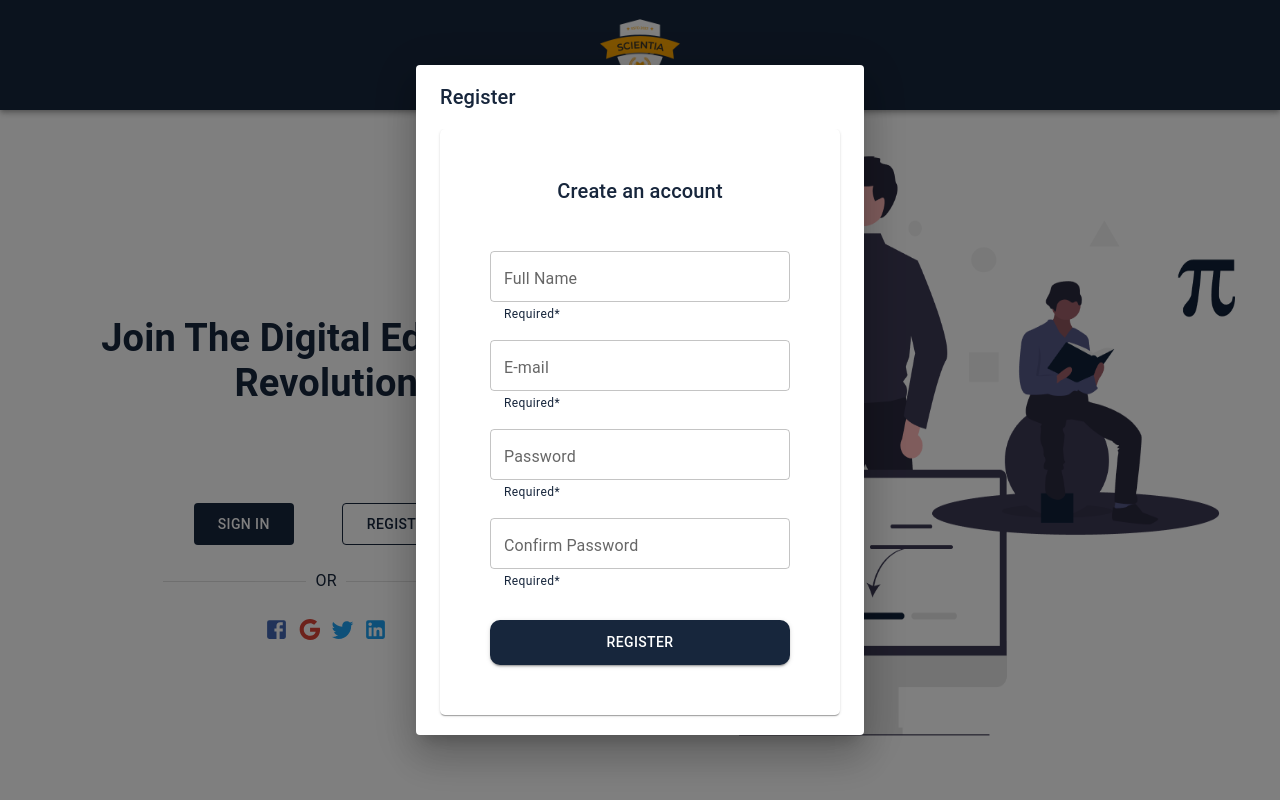
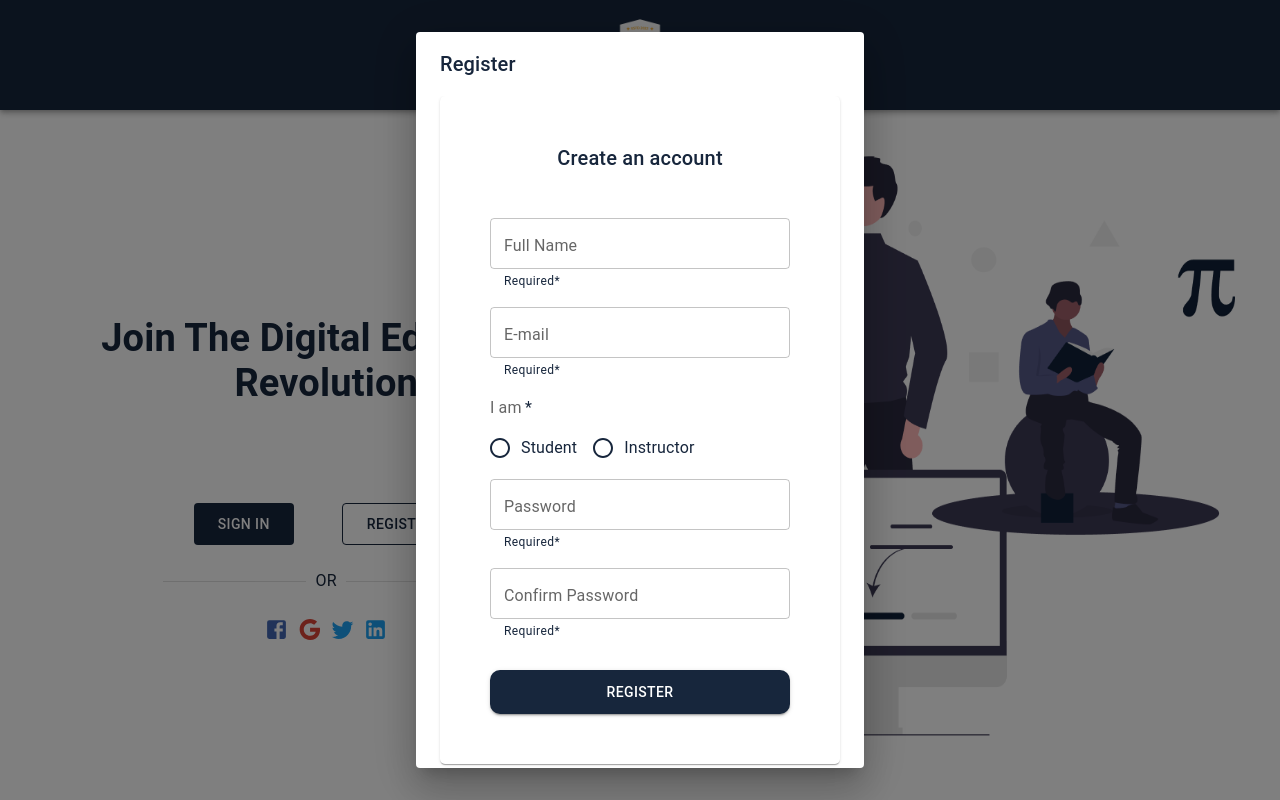
Before and after one commit to shehanxdev/ITPM-GRP-45-Scientia-LMS, a React (Create React App) app in the folder client/: page / in a window 1280 px wide. Both pictures are taken after a click on the button "REGISTER". Built offline with nearby package versions, Linux system fonts and the light colour scheme.

Commit message:
feat: added user type in reg form and colors in constants

```diff
--- a/client/src/components/Shared/RegisterForm/RegisterForm.js
+++ b/client/src/components/Shared/RegisterForm/RegisterForm.js
@@ -3,7 +3,12 @@ import {
   Dialog,
   DialogContent,
   DialogTitle,
+  FormControl,
+  FormControlLabel,
+  FormLabel,
   Paper,
+  Radio,
+  RadioGroup,
 } from "@mui/material";
 import React, { useState } from "react";
 import { InputField } from "../InputField/InputField";
@@ -54,7 +59,31 @@ function RegisterForm() {
               helperText="Required*"
               variant="outlined"
             />
+            <FormControl component="fieldset" required>
+              <FormLabel sx={{ textAlign: "left" }} component="legend">
+                I am
+              </FormLabel>
+              <RadioGroup
+                sx={{ flexDirection: "row" }}
+                aria-label="user-type"
+                name="user-type"
+                //value={userType}
+                //onChange={handleUserTypeChange}
+              >
+                <FormControlLabel
+                  value="student"
+                  control={<Radio />}
+                  label="Student"
+                />
+                <FormControlLabel
+                  value="instructor"
+                  control={<Radio />}
+                  label="Instructor"
+                />
+              </RadioGroup>
+            </FormControl>
             <InputField
+              sx={{ marginTop: "10px" }}
               type="password"
               label="Password"
               helperText="Required*"
--- /dev/null
+++ b/client/src/constants/Colors.js
@@ -0,0 +1,3 @@
+export const Colors = {
+  PrimaryBlue: "#17263C",
+};
```
Also changed, not shown: 2 other files (tests, documents, lock files or other folders).
